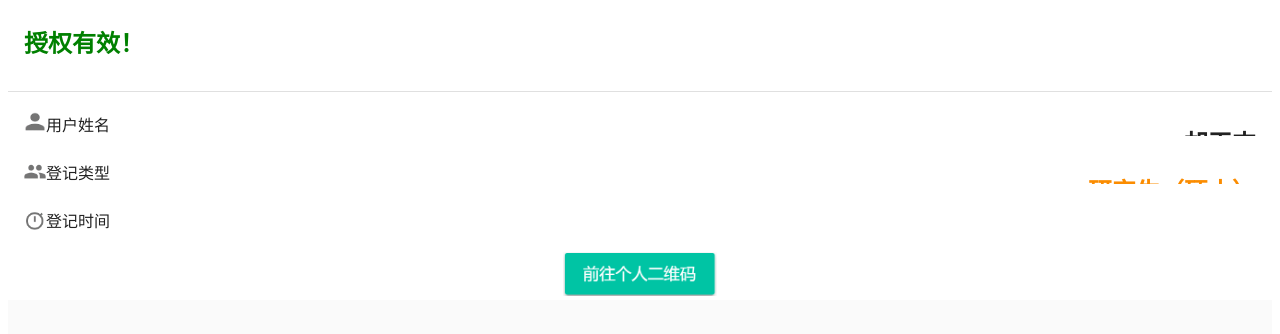
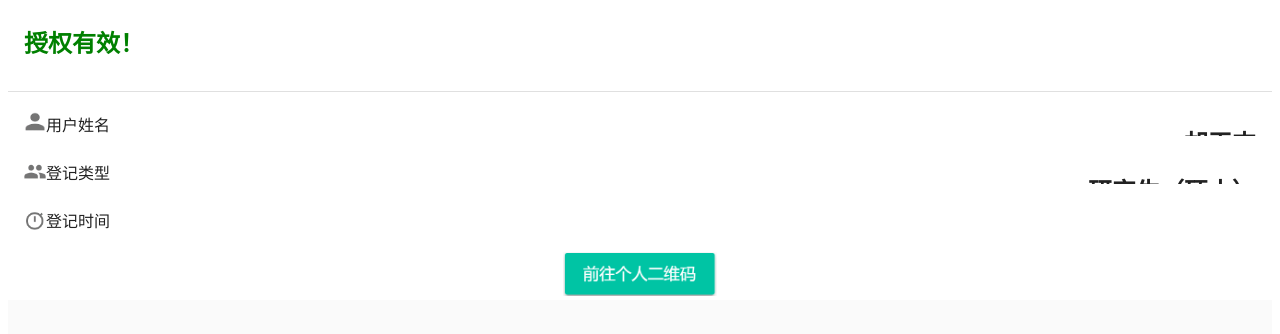
Before and after one commit to donaghy956/PYOUT, a plain HTML site: page index.htm in a window 1280 px wide. Drawn offline with Linux system fonts and the light colour scheme.

Commit message:
Update main.css

```diff
--- a/widget_files/main.css
+++ b/widget_files/main.css
@@ -1,8 +1,11 @@
 .warning--text {
-    color: #fb8c00 !important;
-    caret-color: #fb8c00 !important;
+    /*color: #fb8c00 !important;
+    caret-color: #fb8c00 !important;*/
+	*color: #000000 !important;
+    caret-color: #000000 !important;
 }
-.primary--text { color: #00c4a4 !important;
+.primary--text {
+color: #00c4a4 !important;
     caret-color: #00c4a4 !important;
 }
 .wrap[data-v-43a209c8]{overflow:hidden}#box[data-v-43a209c8]{width:80000%}#box div[data-v-43a209c8]{float:left}#marquee[data-v-43a209c8]{margin:0 10px 0 0}#node[data-v-43a209c8]{position:absolute;z-index:-999;top:-999999px}
```
